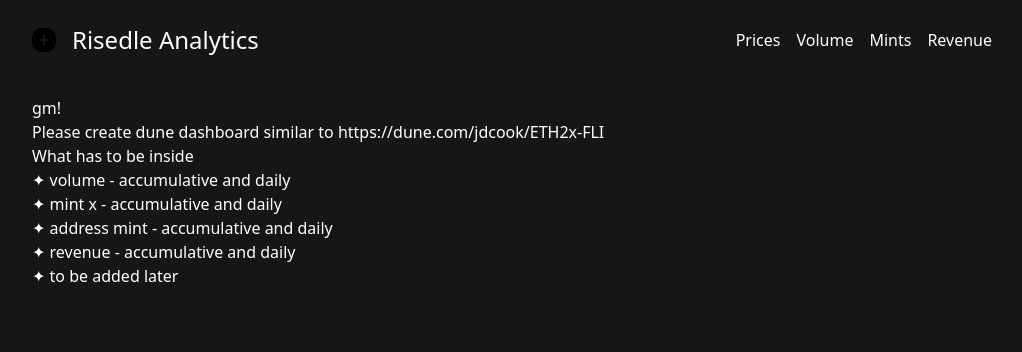
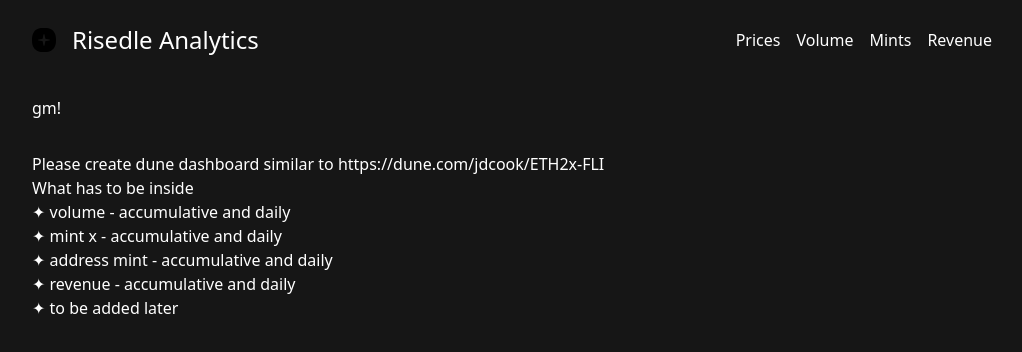
Before and after one commit to risedle/analytics, a Next.js app: page / in a window 1280 px wide. Shown: the top 352 px of the page, without its empty margins (128-1150 px from the left). Built offline with nearby package versions, Linux system fonts and the light colour scheme.

Commit message:
✦ Fix tailwind config bug

```diff
--- a/tailwind.config.js
+++ b/tailwind.config.js
@@ -2,6 +2,8 @@ module.exports = {
   content: [
     "src/pages/**/*.{js,ts,jsx,tsx}",
     "src/components/**/*.{js,ts,jsx,tsx}",
+    "src/modules/**/*.{js,ts,jsx,tsx}",
+    "src/hooks/**/*.{js,ts,jsx,tsx}",
   ],
   theme: {
     extend: {},
```
